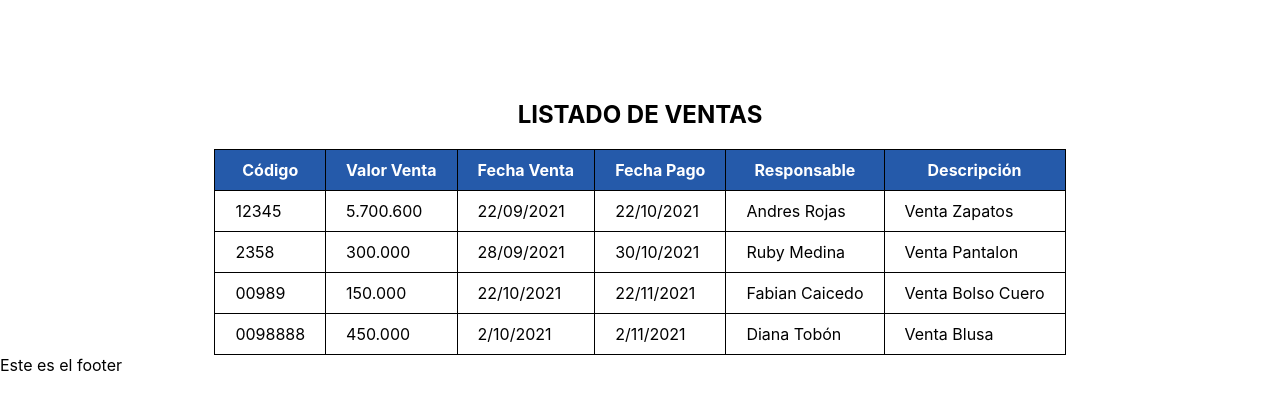
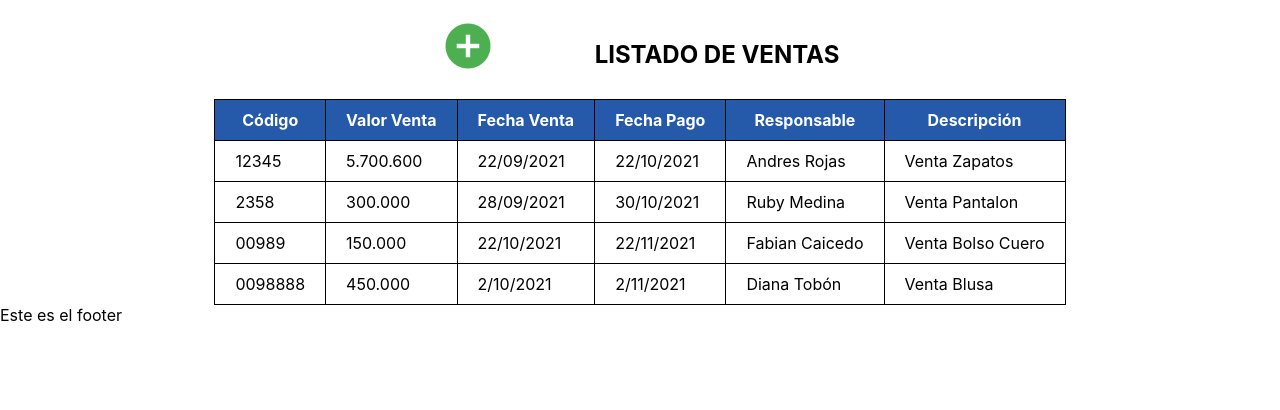
Before and after one commit to equipo-turing/proyectomisiontic, a React (Create React App) app: page / in a window 1280 px wide. Shown: the top 410 px of the page. Built offline with nearby package versions, Linux system fonts and the light colour scheme.

Commit message:
se crea botón para agregar una venta

```diff
--- a/src/pages/index.jsx
+++ b/src/pages/index.jsx
@@ -1,13 +1,22 @@
 //La gestion de ventas será nuestro pagina de inicio o index
+import { Link } from 'react-router-dom';
+import plus_circle from 'media/plus-circle1.png';
 import 'styles/estiloIndex.css';
 
 const Index =()=>{
     return(
         <section>
-            <div className="contenedorImgCrearVenta">
+            <div className="contenedorImagenTitulo">
+
+                <Link to='/agregarVenta'>
+                    <img src={plus_circle} alt="Crear Venta" />
+                </Link>
+
+
+                <h1 className="tituloGestionarVenta">LISTADO DE VENTAS</h1>
 
             </div>
-            <h1 className="tituloGestionarVenta">LISTADO DE VENTAS</h1>
+
 
             <div className="contenedorTablaVentas">
             <table>
--- a/src/styles/estiloIndex.css
+++ b/src/styles/estiloIndex.css
@@ -1,12 +1,15 @@
-/*aqui va el codigo css para ventas del proyecto*/
-.tituloGestionarVenta{
-    text-align: center;
-    margin-top: 100px;
-}
 .contenedorTablaVentas{
     margin-top: 10px;
+}
+.contenedorImagenTitulo{
+    display: flex;
+    justify-content: center;
+    margin-top: 20px;
 
+}
 
+.contenedorImagenTitulo>h1{
+    padding-left: 100px;
 }
 .contenedorTablaVentas > table{
     margin-left: auto;
```
